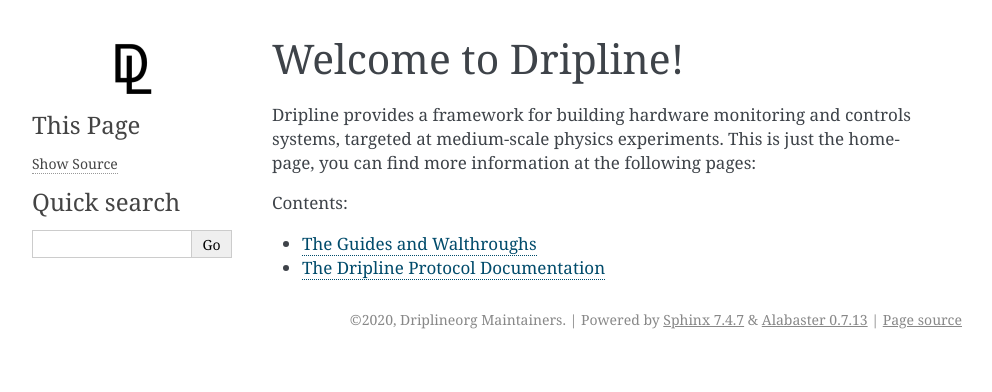
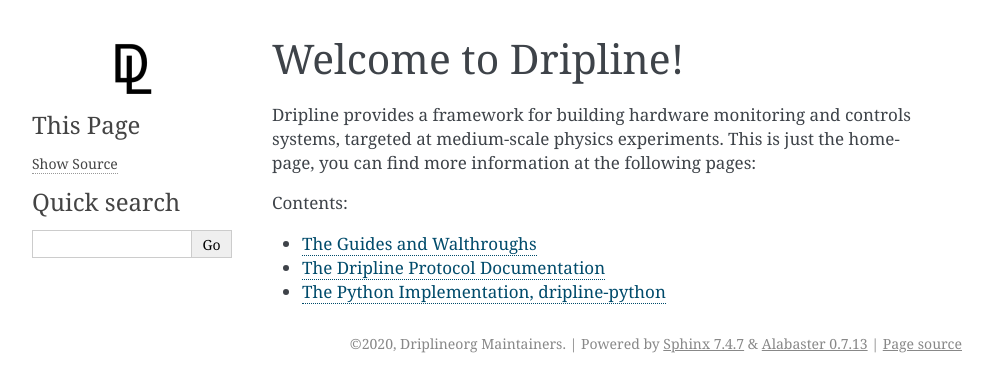
Before and after one commit to driplineorg/driplineorg.github.io, a Sphinx documentation site: the page built from source/index.rst, in a window 1280 px wide. Shown: the top 392 px of the page, without its empty margins (148-1140 px from the left). Built offline with Sphinx 7.4.7, drawn with Linux system fonts in a browser that asks for light colours.

Commit message:
Added dripline python link

```diff
--- a/source/index.rst
+++ b/source/index.rst
@@ -10,5 +10,6 @@
    :maxdepth: 3
    :caption: Contents:
 
-   The Guides and Walthroughs <http://driplineorg.github.io/controls-guide>
-   The Dripline Protocol Documentation <http://driplineorg.github.io/dripline>
+   The Guides and Walthroughs <https://driplineorg.github.io/controls-guide>
+   The Dripline Protocol Documentation <https://driplineorg.github.io/dripline>
+   The Python Implementation, dripline-python <https://driplineorg.github.io/dripline-python>
```
